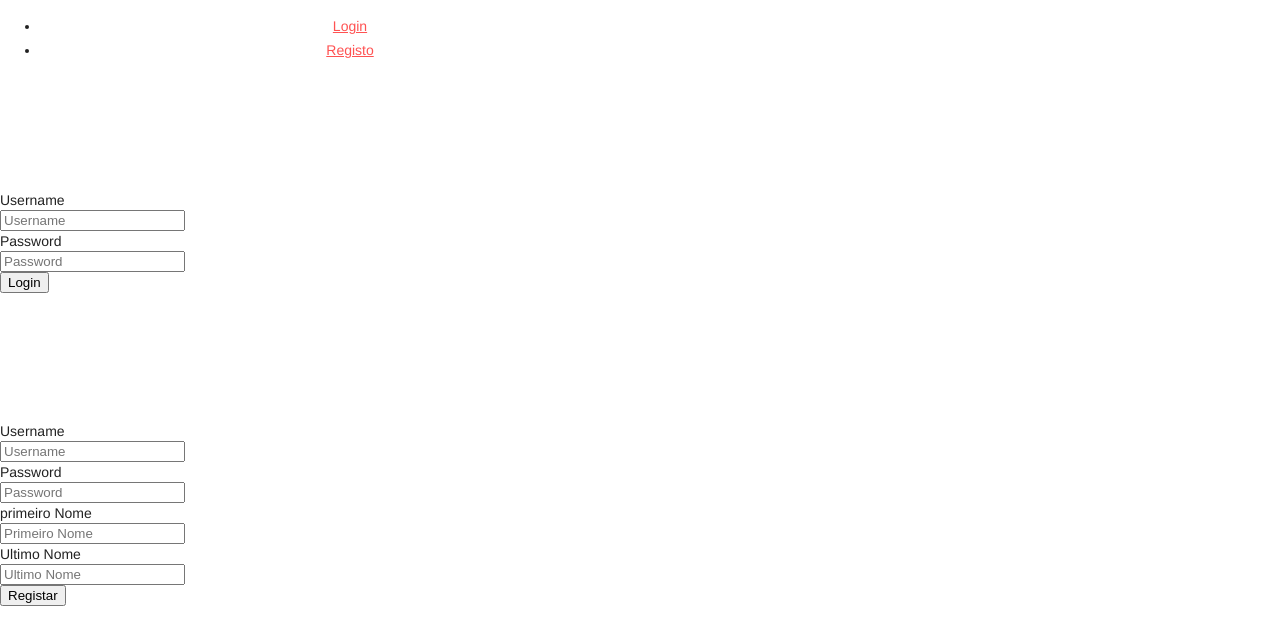
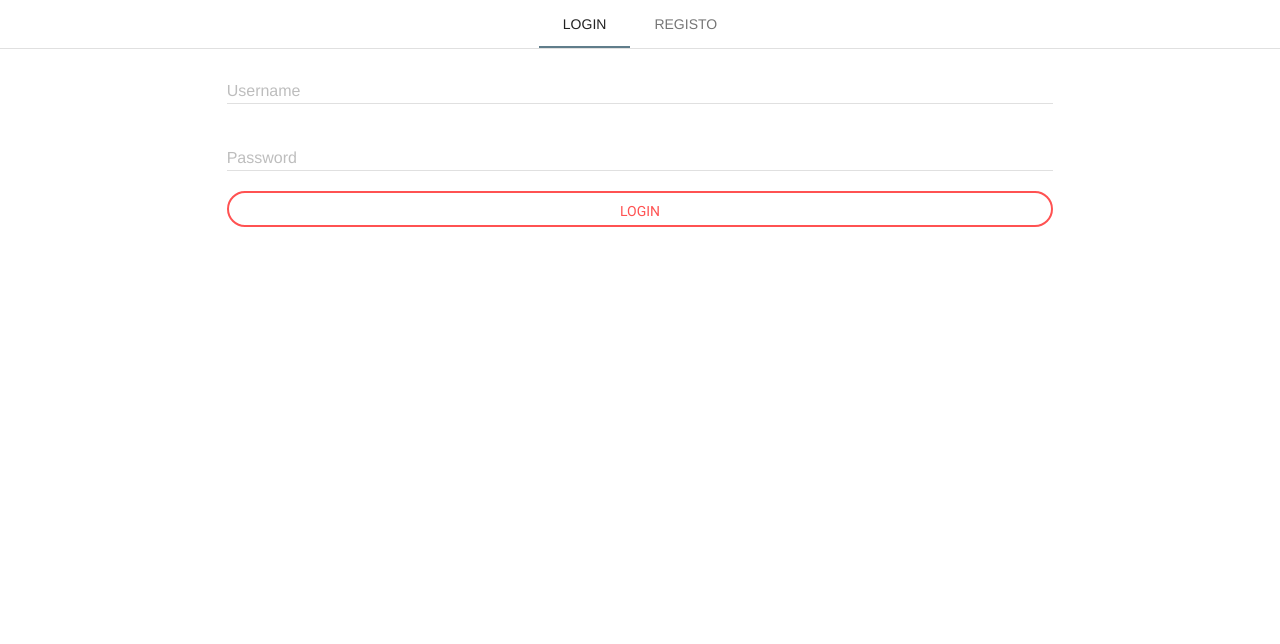
Before and after one commit to rafapardal/dragonslayers, an Angular app: page /login in a window 1280 px wide. Shown: the top 644 px of the page. Built offline with nearby package versions, Linux system fonts and the light colour scheme.

Commit message:
login changes

```diff
--- a/src/app/login/login.component.css
+++ b/src/app/login/login.component.css
@@ -0,0 +1,15 @@
+.mdl-cell--8-col {
+  margin: auto;
+}
+
+.mdl-cell .mdl-textfield, .mdl-cell button {
+  width: 100%;
+}
+
+.mdl-cell button {
+  border-radius: 100px;
+  border:2px solid rgb(255,82,82);
+  color: rgb(255,82,82);
+  background-color: transparent;
+  box-shadow: none;
+}
--- a/src/app/login/login.component.html
+++ b/src/app/login/login.component.html
@@ -1,8 +1,9 @@
+<!--
+
 <ul class="nav nav-tabs" role="tablist">
   <li role="presentation" class="active" style="width: 50%; text-align: center;"><a href="#login" aria-controls="login" role="tab" data-toggle="tab" style="padding: 25px 0">Login</a></li>
   <li role="presentation" style="width: 50%; text-align: center;"><a href="#signup" aria-controls="signup" role="tab" data-toggle="tab" style="padding: 25px 0">Registo</a></li>  </ul>
 
-<!-- Tab panes -->
 <div class="tab-content">
   <div class="alert alert-danger alert-dismissible" role="alert" [hidden]="!alert">
     <button type="button" class="close" data-dismiss="alert" aria-label="Close"><span aria-hidden="true">&times;</span></button>
@@ -12,25 +13,6 @@
     <div class="container-fluid" style="margin: 10% auto">
       <div class="row">
         <div class="col-md-4" style="margin: 0 auto; float: unset">
-          <form class="form-horizontal" [formGroup]="userLogin" (ngSubmit)="login()" novalidate>
-            <div class="form-group">
-              <label for="inputUsername" class="col-sm-3 control-label">Username</label>
-              <div class="col-sm-9">
-                <input type="text" class="form-control" id="inputUsername" placeholder="Username" formControlName="username">
-              </div>
-            </div>
-            <div class="form-group">
-              <label for="inputPassword" class="col-sm-3 control-label">Password</label>
-              <div class="col-sm-9">
-                <input type="password" class="form-control" id="inputPassword" placeholder="Password" formControlName="password">
-              </div>
-            </div>
-            <div class="form-group">
-              <div class="col-sm-offset-2 col-sm-10">
-                <button type="submit" class="btn btn-default">Login</button>
-              </div>
-            </div>
-          </form>
         </div>
       </div>
     </div>
@@ -76,3 +58,35 @@
     </div>
   </div>
 </div>
+
+-->
+
+<div class="mdl-tabs mdl-js-tabs mdl-js-ripple-effect">
+  <div class="mdl-tabs__tab-bar">
+      <a href="#login-panel" class="mdl-tabs__tab is-active">Login</a>
+      <a href="#registo-panel" class="mdl-tabs__tab">Registo</a>
+  </div>
+
+<div class="mdl-tabs__panel is-active" id="login-panel">
+  <div class="mdl-grid">
+    <div class="mdl-cell mdl-cell--8-col">
+      <form class="form-horizontal" [formGroup]="userLogin" (ngSubmit)="login()" novalidate>
+        <div class="mdl-textfield mdl-js-textfield mdl-textfield--floating-label">
+          <input class="mdl-textfield__input" type="text" id="inputUsername"  formControlName="username" pattern="-?[A-Z,a-z,0-9,\-,_]*(\.[0-9]+)?">
+          <label class="mdl-textfield__label" for="user">Username</label>
+          <span class="mdl-textfield__error">Letters and spaces only</span>
+        </div>
+        <div class="mdl-textfield mdl-js-textfield mdl-textfield--floating-label">
+          <input class="mdl-textfield__input" type="password" id="inputPassword" formControlName="password">
+          <label class="mdl-textfield__label" for="user">Password</label>
+        </div>
+        <button type="submit" class="mdl-button mdl-js-button mdl-button--raised mdl-js-ripple-effect mdl-button--accent">Login</button>
+      </form>
+    </div>
+  </div>
+</div>
+
+  <div class="mdl-tabs__panel" id="registo-panel">
+    Registo
+  </div>
+</div>
--- a/src/index.html
+++ b/src/index.html
@@ -4,7 +4,7 @@
   <meta charset="utf-8">
   <title>Dragonslayers</title>
   <base href="/">
-  <meta name="viewport" content="width=device-width, initial-scale=1">
+  <meta name="viewport" content="width=device-width, initial-scale=1, maximum-scale=1">
   <link rel="icon" type="image/x-icon" href="favicon.ico">
   <link rel="stylesheet" href="https://code.getmdl.io/1.3.0/material.blue_grey-red.min.css" />
   <link rel="stylesheet" href="https://fonts.googleapis.com/icon?family=Material+Icons">
```
Also changed, not shown: 4 other files (tests, documents, lock files or other folders).
